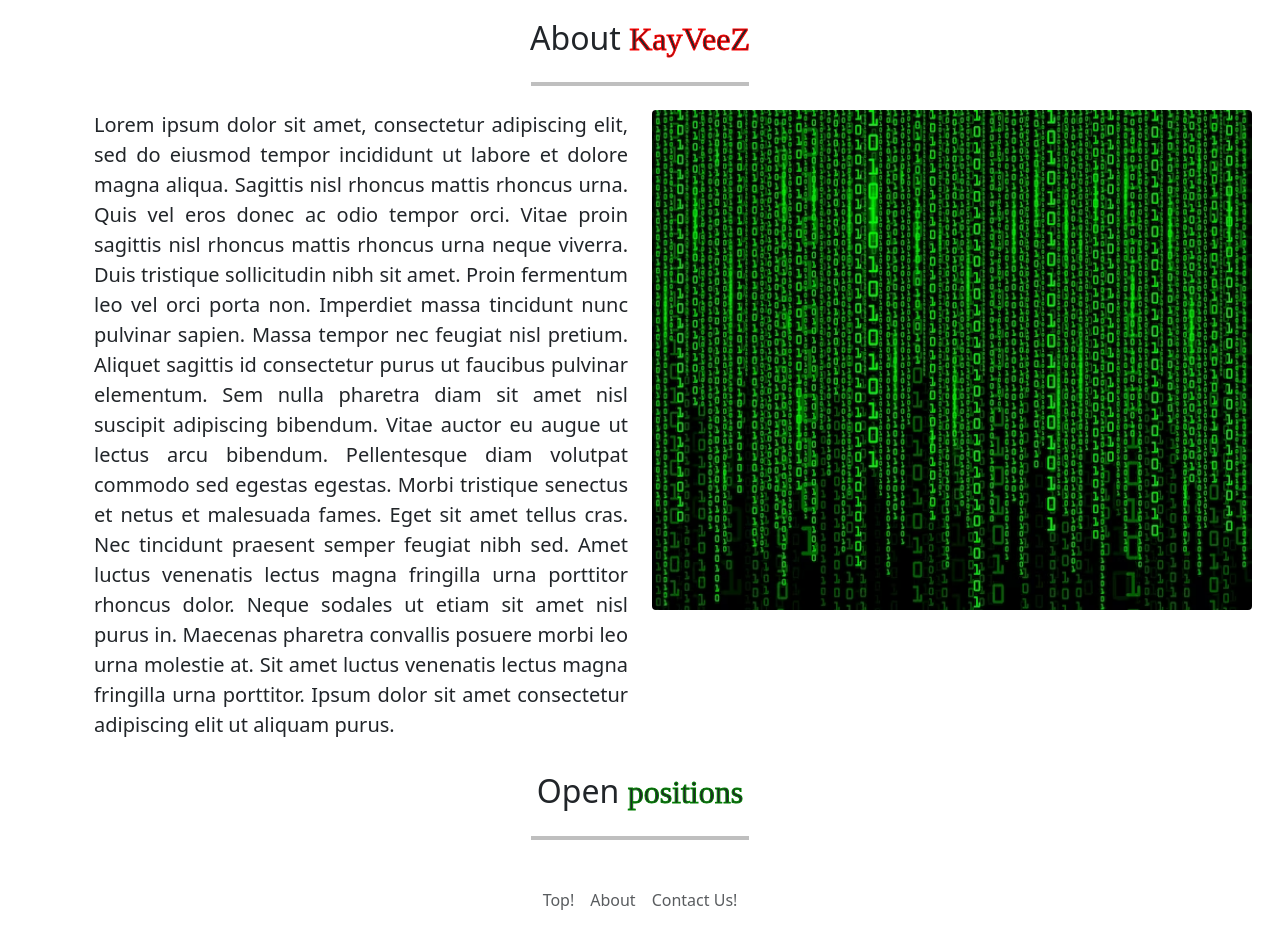
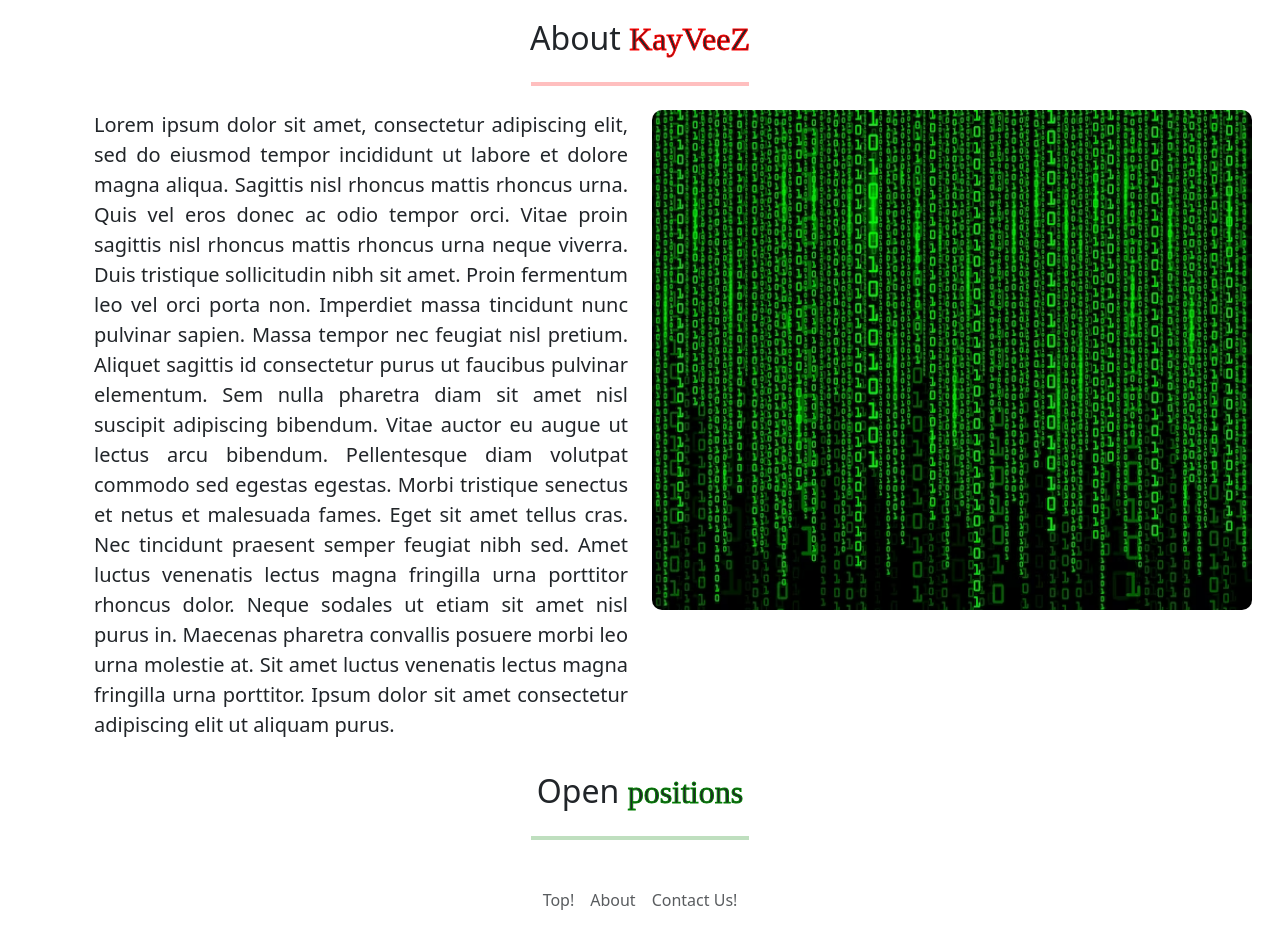
Before and after one commit to KayVeeZ/kayveeZ_car_web_v2, a Flask app: template templates/index.html in a window 1280 px wide. Shown: the part 359-1288 px from the top of the page. Run offline with Flask 3, Linux system fonts and the light colour scheme; the template is opened without the code that fills it, so the values that code supplies are empty.

Commit message:
a little more aesthetic improvements

```diff
--- a/templates/index.html
+++ b/templates/index.html
@@ -6,7 +6,7 @@
     {% include 'banner.html' %}
     {% include 'company_name.html' %}
     <h2 class='text-center mb-4'>About <font style="font-family: Broadway;-webkit-text-stroke: 1px red;">KayVeeZ</font></h2>
-    <hr class='mt-0 mb-4' style="width:20%; margin: 0 40% 0 40%;border: none;height: 4px;background-color: #000000;">
+    <hr class='mt-0 mb-4' style="width:20%; margin: 0 40% 0 40%;border: none;height: 4px;background-color: red;">
     <div class='row' style='margin-bottom:16px;'>
       <div class='col-md-6' style="text-align: justify; text-justify: inter-word;">
       <p class='lead' >
@@ -14,12 +14,12 @@
     </p>
       </div>
     <div class='d-none d-md-block col-md-6'>
-    <img src='/static/bg.avif'style='height:500px;width:600px;border-radius:4px;'>
+    <img src='/static/bg.avif'style='height:500px;width:600px;border-radius:10px;'>
     </div>
   </div>
 
     <h2 class='text-center mt-2 mb-4'>Open <font style="font-family: Broadway;-webkit-text-stroke: 1px green;">positions</font></h2>
-    <hr class='mt-0 mb-4' style="width:20%; margin: 0 40% 0 40%;border: none;height: 4px;background-color: #000000;">
+    <hr class='mt-0 mb-4' style="width:20%; margin: 0 40% 0 40%;border: none;height: 4px;background-color: green;">
 
       <div>
       {%for job in jobs%}
```
